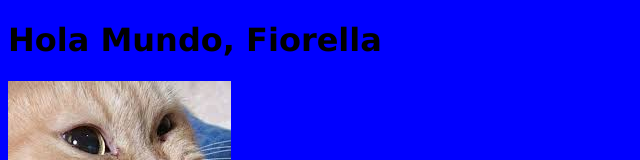
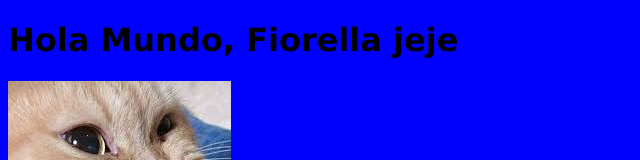
Before and after one commit to 26-fioGa/RepositorioPrueba, a plain HTML site: page index.html in a window 1280 px wide. Shown: the top 160 px of the page, without its empty margins (0-640 px from the left). Drawn offline with Linux system fonts and the light colour scheme.

Commit message:
ultimo cambio

```diff
--- a/index.html
+++ b/index.html
@@ -10,7 +10,7 @@
 </head>
 
 <body>
-    <h1>Hola Mundo, Fiorella</h1>
+    <h1>Hola Mundo, Fiorella jeje</h1>
     <img src="./gatitos.jpg" alt="Un gatito">
 </body>
 
```
